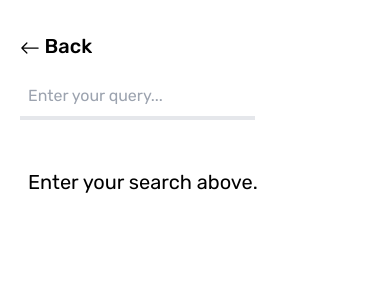
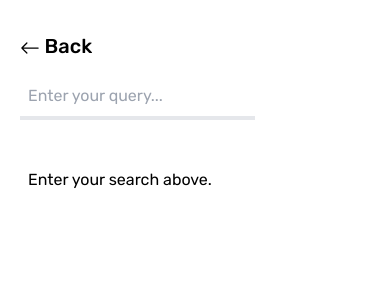
Before and after one commit to thinkfiveable/open, a Next.js app: page /search in a window 390 px wide. Shown: the top 300 px of the page. Built offline with nearby package versions, Linux system fonts and the light colour scheme.

Commit message:
chore: adjust search fallback text styling

```diff
--- a/pages/search.js
+++ b/pages/search.js
@@ -46,7 +46,7 @@ export default function Search() {
                             );
                         })
                     ) : (
-                        <p className="px-2 text-xl font-rubik">
+                        <p className="px-2 sm:text-xl text-base font-rubik">
                             {searchVal === ""
                                 ? "Enter your search above."
                                 : "Nothing was found for this query."}
```
